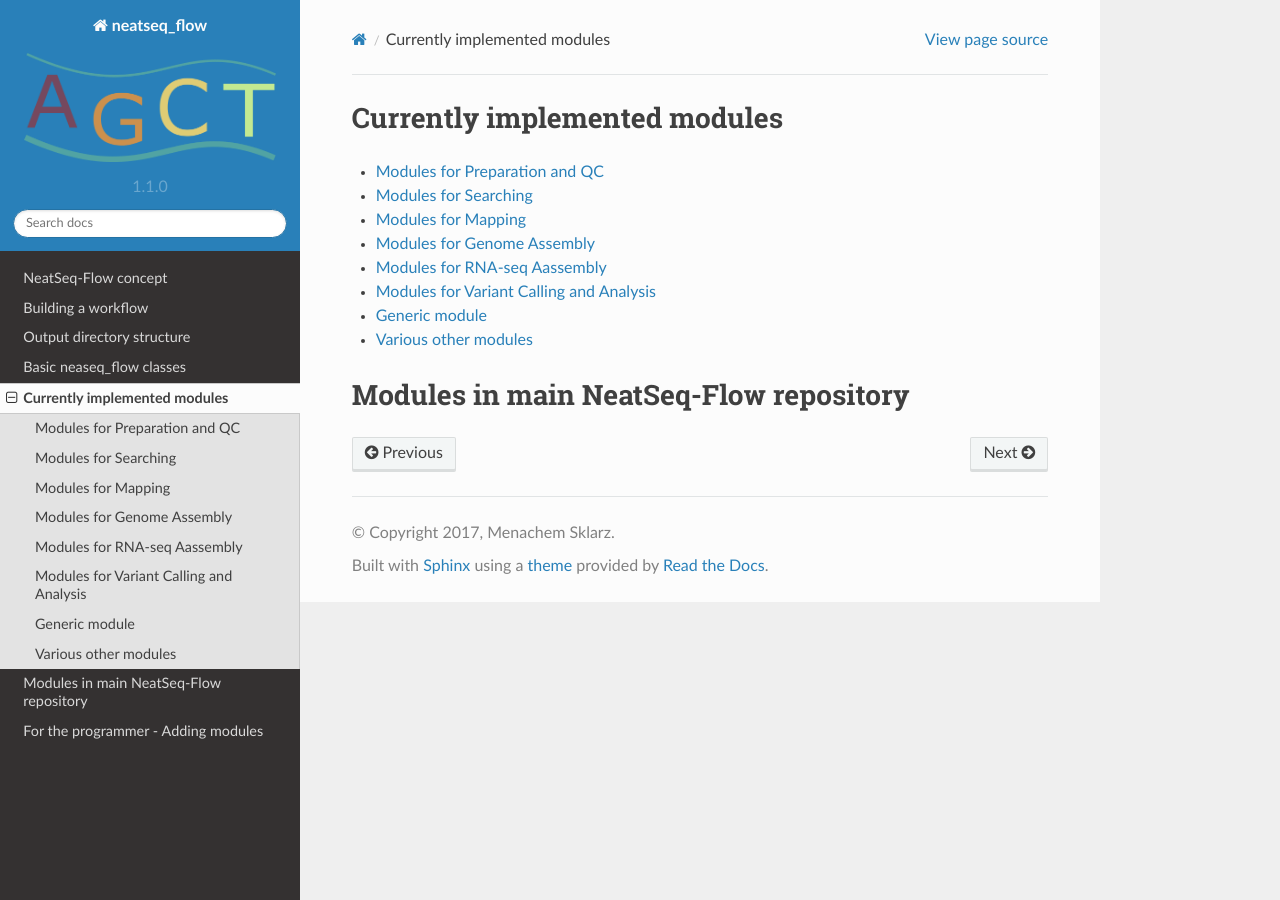
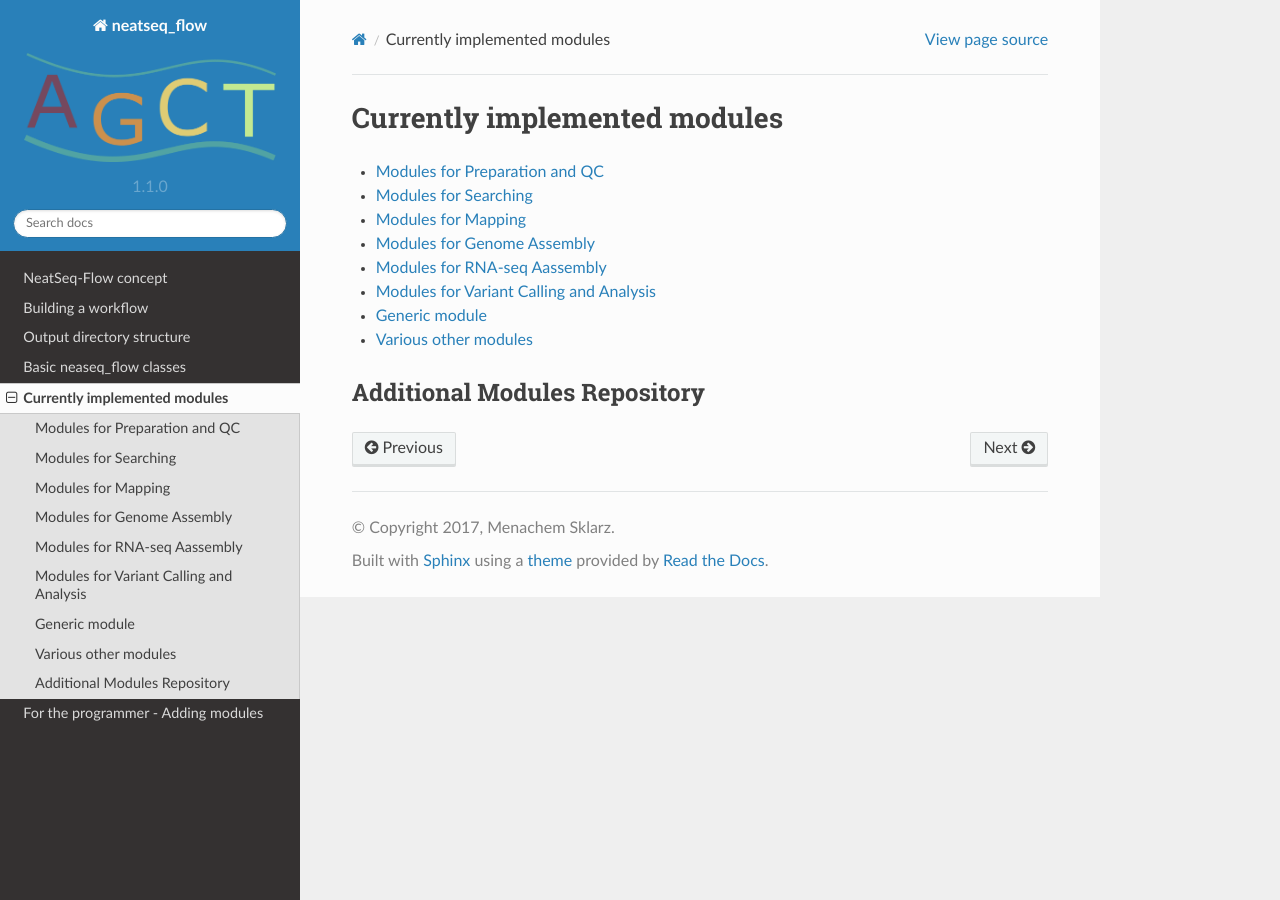
Before and after one commit to bioinfo-core-BGU/neatseq-flow, a Sphinx documentation site: the page built from doc/source/05.modules.rst, in a window 1280 px wide. Built offline with Sphinx 7.4.7 and the Read the Docs theme 2.0.0, drawn with Linux system fonts in a browser that asks for light colours.

Commit message:
fixed cross-referenceing issue

```diff
--- a/doc/source/05.modules.rst
+++ b/doc/source/05.modules.rst
@@ -17,5 +17,5 @@
    modules/generic
    modules/others
 
-:ref:`Modules in main NeatSeq-Flow repository <neatseq-flow_modules:additional_modules_repo>`
-==============================================================================================
+:ref:`Additional Modules Repository <neatseq_flow_modules:additional_modules_repo>`
+--------------------------------------------------------------------------------------
--- a/doc/source/conf.py
+++ b/doc/source/conf.py
@@ -300,4 +300,5 @@
 
 
 # Example configuration for intersphinx: refer to the Python standard library.
-intersphinx_mapping = {'https://docs.python.org/': None}
+intersphinx_mapping = {'https://docs.python.org/': None,
+                       'neatseq_flow_modules':('http://neatseq-flow-modules.readthedocs.io/en/latest/', None)}
```
